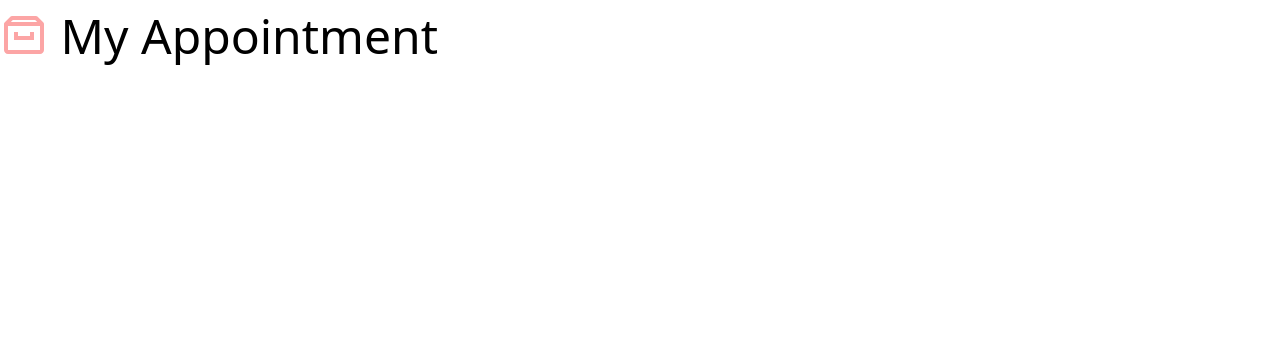
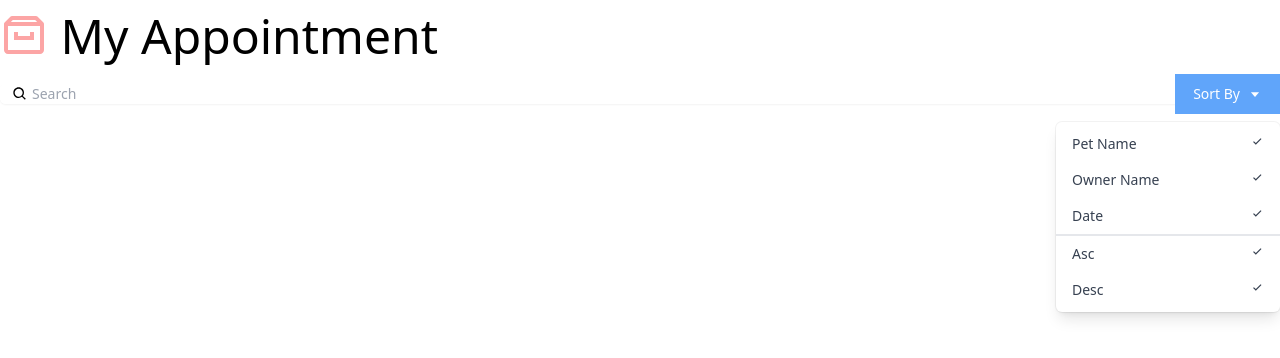
Before and after one commit to CarlSmoky/Appointment, a React (Create React App) app: page / in a window 1280 px wide. Shown: the top 358 px of the page. Built offline with nearby package versions, Linux system fonts and the light colour scheme.

Commit message:
Add Search component

```diff
--- a/src/App.js
+++ b/src/App.js
@@ -1,10 +1,13 @@
 import { BiArchive } from "react-icons/bi"
+import { Search } from "./components/Search";
 
 
 function App() {
   return (
     <div className="App container mx-auto mt-3 font-thin">
-      <h1 className="text-5xl"><BiArchive className="inline-block text-red-300 align-top" /> My Appointment</h1>
+      <h1 className="text-5xl">
+        <BiArchive className="inline-block text-red-300 align-top" /> My Appointment</h1>
+        <Search />
     </div>
   );
 }
--- /dev/null
+++ b/src/components/Search.js
@@ -0,0 +1,53 @@
+import React from 'react'
+import {BiSearch, BiCaretDown, BiCheck} from "react-icons/bi";
+
+
+const DropDown = () => {
+  return (
+    <div className="origin-top-right absolute right-0 mt-2 w-56
+      rounded-md shadow-lg bg-white ring-1 ring-black ring-opacity-5">
+      <div className="py-1" role="menu" aria-orientation="vertical" aria-labelledby="options-menu">
+        <div
+          className="px-4 py-2 text-sm text-gray-700 hover:bg-gray-100 hover:text-gray-900 flex justify-between cursor-pointer"
+          role="menuitem">Pet Name <BiCheck /></div>
+        <div
+          className="px-4 py-2 text-sm text-gray-700 hover:bg-gray-100 hover:text-gray-900 flex justify-between cursor-pointer"
+          role="menuitem">Owner Name  <BiCheck /></div>
+        <div
+          className="px-4 py-2 text-sm text-gray-700 hover:bg-gray-100 hover:text-gray-900 flex justify-between cursor-pointer"
+          role="menuitem">Date <BiCheck /></div>
+        <div
+          className="px-4 py-2 text-sm text-gray-700 hover:bg-gray-100 hover:text-gray-900 flex justify-between cursor-pointer border-gray-1 border-t-2"
+          role="menuitem">Asc <BiCheck /></div>
+        <div
+          className="px-4 py-2 text-sm text-gray-700 hover:bg-gray-100 hover:text-gray-900 flex justify-between cursor-pointer"
+          role="menuitem">Desc <BiCheck /></div>
+      </div>
+    </div>
+  )
+};
+
+
+export const Search = () => {
+  return (
+    <div className="py-5">
+      <div className="mt-1 relative rounded-md shadow-sm">
+        <div className="absolute inset-y-0 left-0 pl-3 flex items-center pointer-events-none">
+          <BiSearch />
+          <label htmlFor="query" className="sr-only" />
+        </div>
+        <input type="text" name="query" id="query" value=""
+          className="pl-8 rounded-md focus:ring-indigo-500 focus:border-indigo-500 block w-full sm:text-sm border-gray-300" placeholder="Search" />
+        <div className="absolute inset-y-0 right-0 flex items-center">
+          <div>
+            <button type="button"
+              className="justify-center px-4 py-2 bg-blue-400 border-2 border-blue-400 text-sm text-white hover:bg-blue-700 focus:outline-none focus:ring-2 focus:ring-offset-2 flex items-center" id="options-menu" aria-haspopup="true" aria-expanded="true">
+              Sort By <BiCaretDown className="ml-2" />
+            </button>
+            <DropDown />
+          </div>
+        </div>
+      </div>
+    </div>
+  )
+}
```
